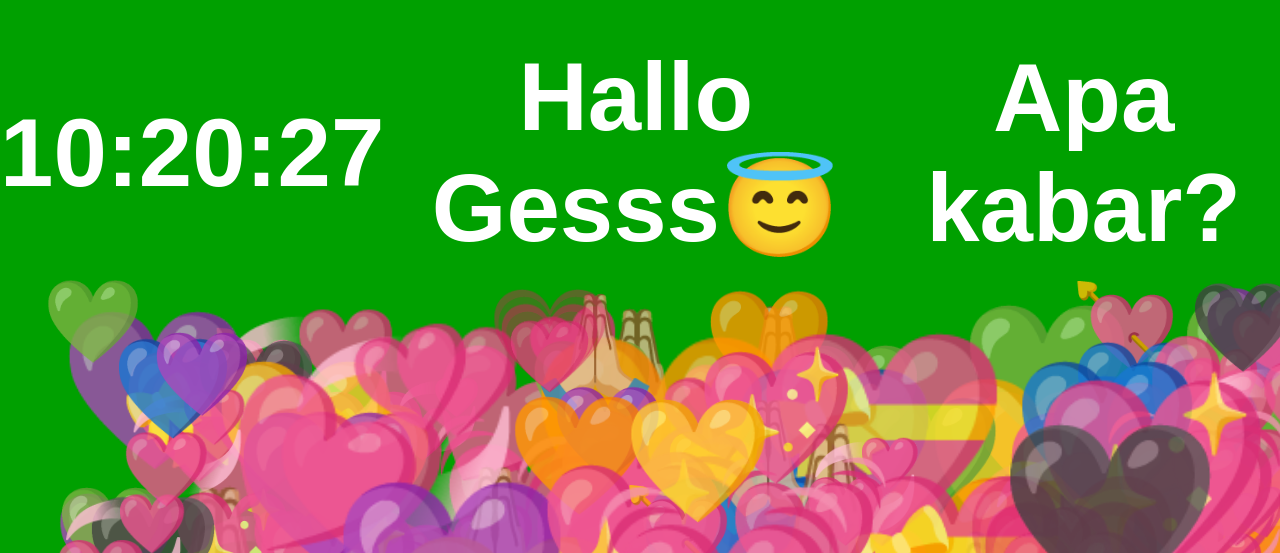
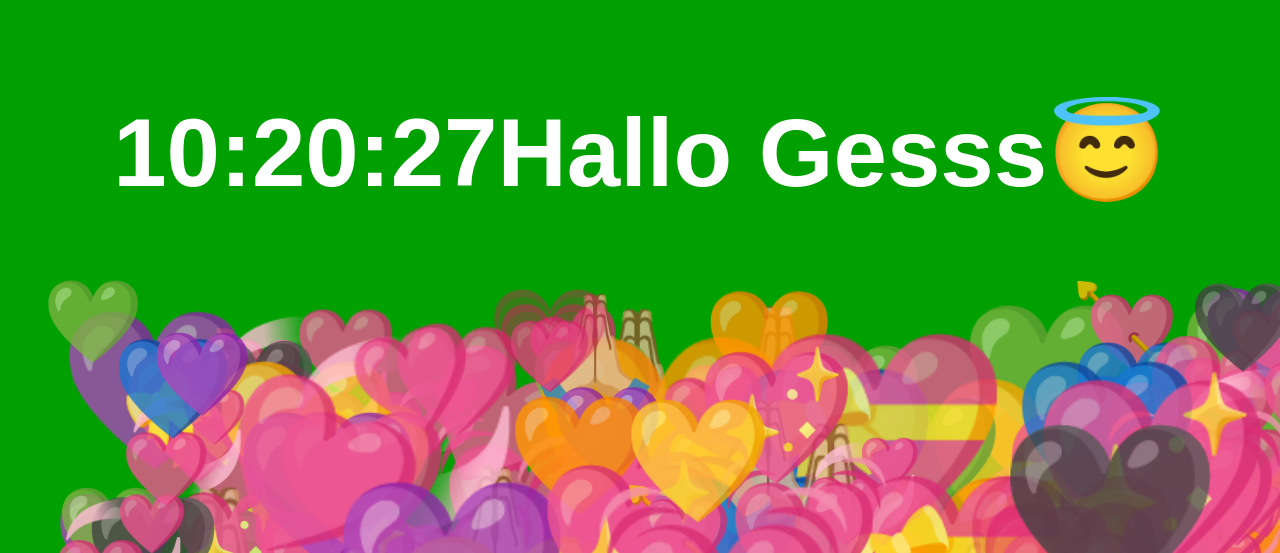
Before and after one commit to yoyoriyo/ngoding, a plain HTML site: page index.html in a window 1280 px wide. Shown: the part 247-800 px from the top of the page. Drawn offline with Linux system fonts and the light colour scheme; animation ran at ten frames a second.

Commit message:
Update index.html

```diff
--- a/index.html
+++ b/index.html
@@ -10,8 +10,8 @@
     </p>
     <p class="teks">Hallo Gesss😇</p>
   </p>
-    <p class="teks"> Apa kabar?</p>
-  </p>
+<!--     <p class="teks">Apa kabar?</p>
+  </p>   -->
 
 <!--     <section class ="teks">Regards,<span class="glitch" data-teks="Riyo">0.3001</span></section>
     </section> -->
```
